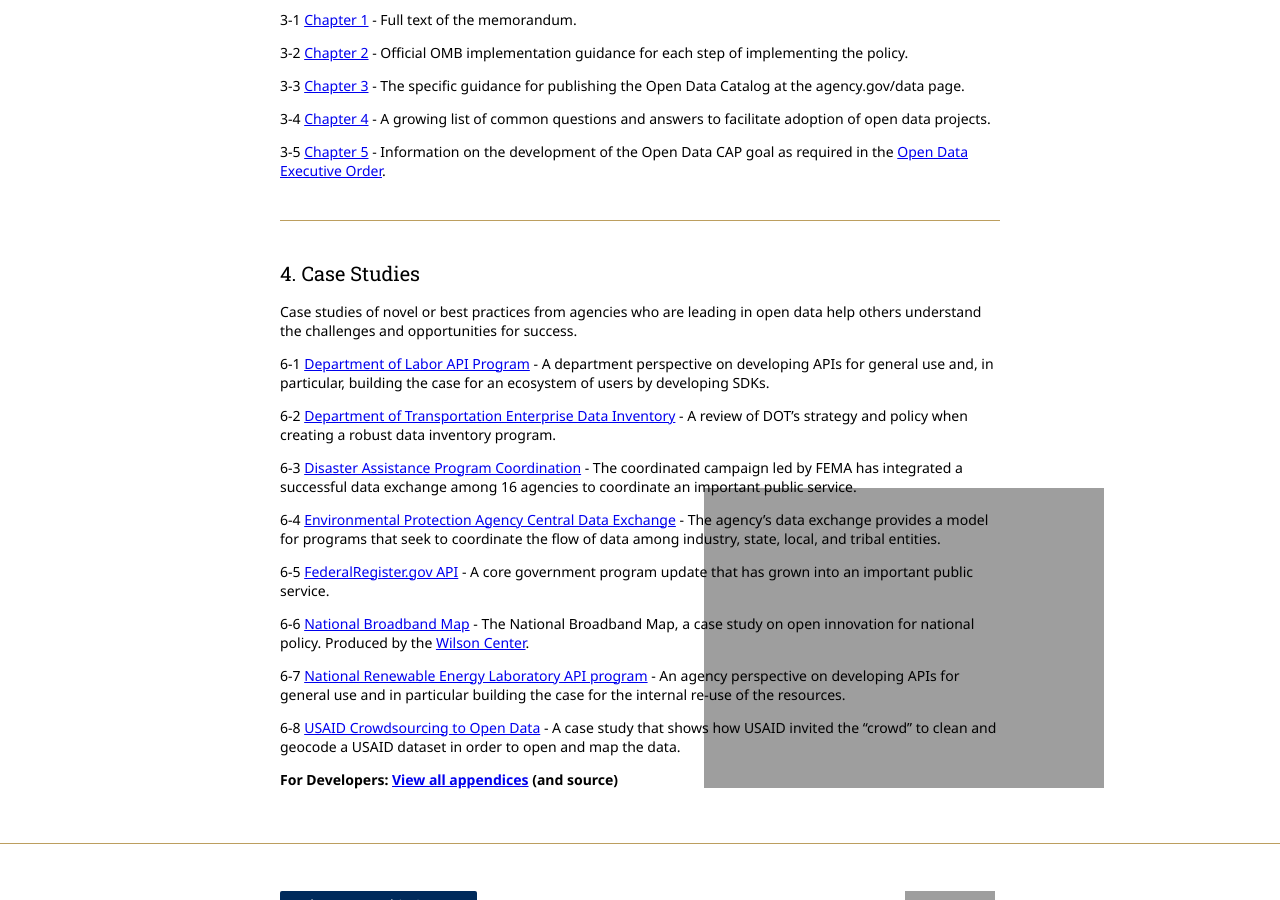
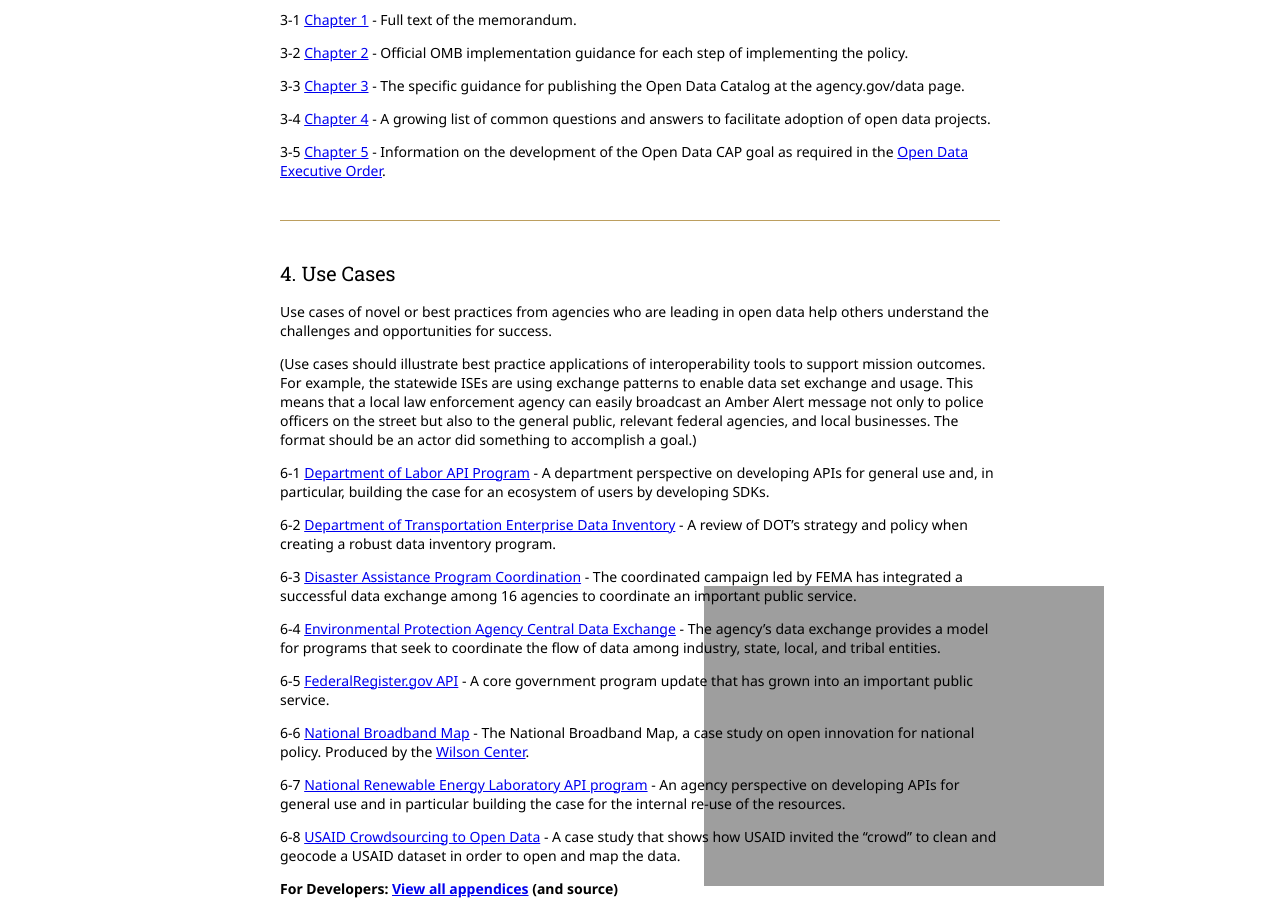
Before and after one commit to Project-Interoperability/project-interoperability.github.io, a Jekyll site: the page built from index.md, in a window 1280 px wide and 900 px high, scrolled down 1070 px. Built offline with Jekyll 4.4.1, drawn with Linux system fonts in a browser that asks for light colours; nearby versions of some CDN libraries; grey boxes are pictures that could not be loaded.

Commit message:
Adding explanation of use cases for office staff at request of RM

```diff
--- a/index.md
+++ b/index.md
@@ -84,9 +84,11 @@
 
 ----------------
 
-##4. Case Studies
+##4. Use Cases
 
-Case studies of novel or best practices from agencies who are leading in open data help others understand the challenges and opportunities for success.
+Use cases of novel or best practices from agencies who are leading in open data help others understand the challenges and opportunities for success.
+
+(Use cases should illustrate best practice applications of interoperability tools to support mission outcomes. For example, the statewide ISEs are using exchange patterns to enable data set exchange and usage. This means that a local law enforcement agency can easily broadcast an Amber Alert message not only to police officers on the street but also to the general public, relevant federal agencies, and local businesses. The format should be an actor did something to accomplish a goal.)
 
 6-1 [Department of Labor API Program](labor-case-study/) - A department perspective on developing APIs for general use and, in particular, building the case for an ecosystem of users by developing SDKs.
 
```
